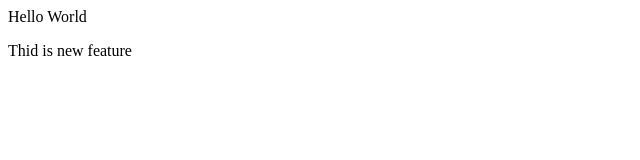
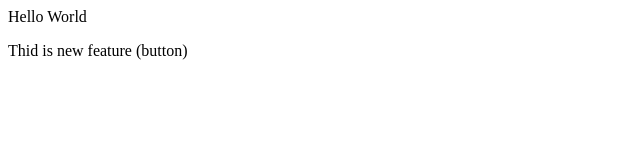
Before and after one commit to hiteshraj786/LocalRepo, a plain HTML site: page index.html in a window 1280 px wide. Shown: the full height of the page, 0-640 px from the left. Drawn offline with Linux system fonts and the light colour scheme.

```diff
--- a/index.html
+++ b/index.html
@@ -1,3 +1,3 @@
 <p>Hello World</p>
 <!-- github repo -> clone -> changes -> add -> commit -> push  -->
- <p>Thid is new feature</p>
+ <p>Thid is new feature (button)</p>
```
